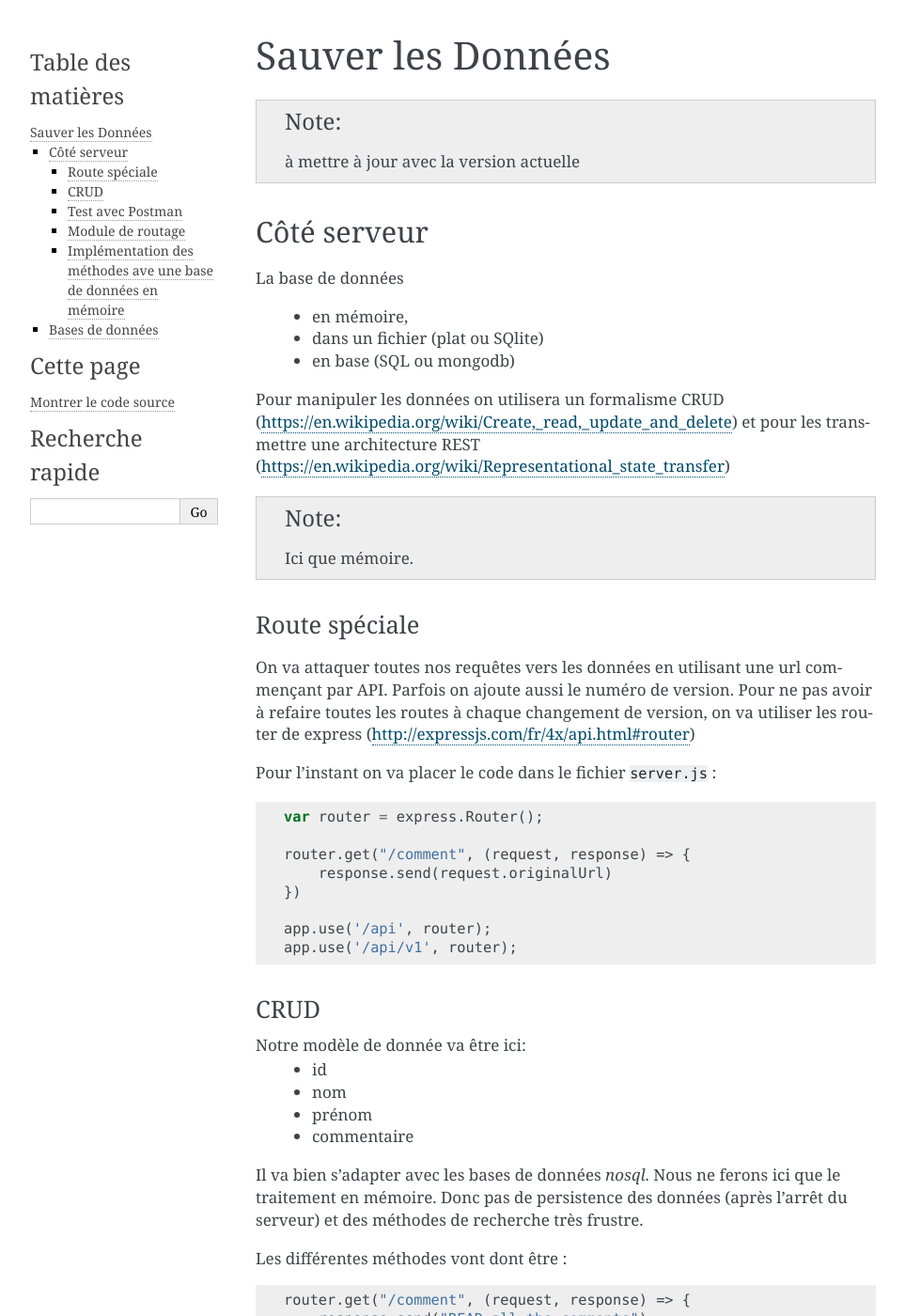
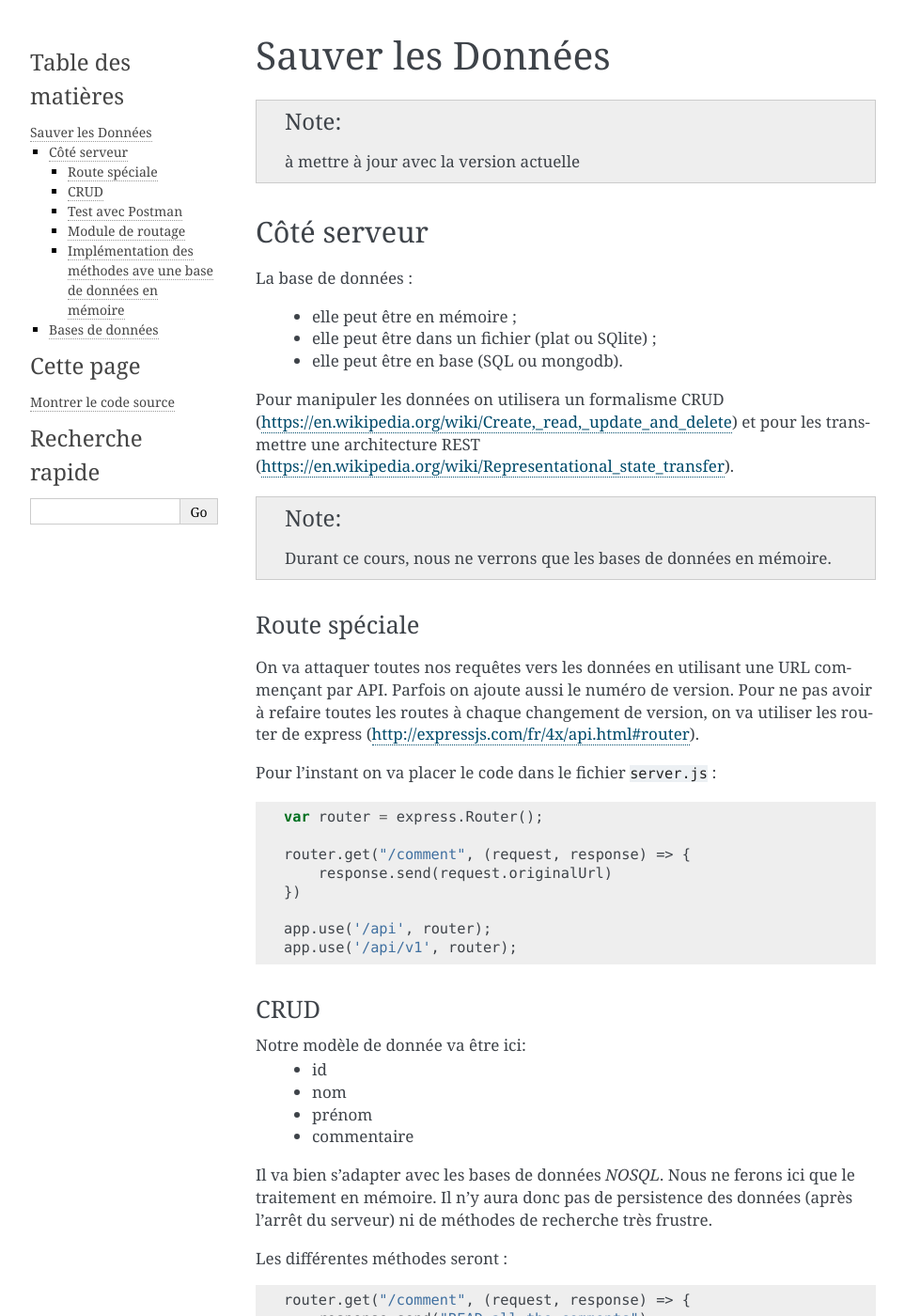
Before and after one commit to FrancoisBrucker/web_serveur, a Sphinx documentation site: the page built from source/cours_2_3_1_crud.rst, in a window 1280 px wide and 1400 px high. Shown: the whole window at 94% size, without its empty margins (148-1111 px from the left). Built offline with Sphinx 7.4.7, drawn with Linux system fonts in a browser that asks for light colours; some of the changed text lies outside the part shown.

Commit message:
Thomas : Correction de "cours_2_3_1_crud"

```diff
--- a/source/cours_2_3_1_crud.rst
+++ b/source/cours_2_3_1_crud.rst
@@ -7,21 +7,20 @@ Sauver les Données
 Côté serveur
 ============
 
-La base de données
+La base de données :
 
+  * elle peut être en mémoire ;
+  * elle peut être dans un fichier (plat ou SQlite) ;
+  * elle peut être en base (SQL ou mongodb).
 
-  * en mémoire,
-  * dans un fichier (plat ou SQlite)
-  * en base (SQL ou mongodb)
+Pour manipuler les données on utilisera un formalisme CRUD (`<https://en.wikipedia.org/wiki/Create,_read,_update_and_delete>`_) et pour les transmettre une architecture REST (`<https://en.wikipedia.org/wiki/Representational_state_transfer>`_).
 
-Pour manipuler les données on utilisera un formalisme CRUD (`<https://en.wikipedia.org/wiki/Create,_read,_update_and_delete>`_) et pour les transmettre une architecture REST (`<https://en.wikipedia.org/wiki/Representational_state_transfer>`_)
-
-.. note:: Ici que mémoire.
+.. note:: Durant ce cours, nous ne verrons que les bases de données en mémoire.
 
 Route spéciale
 ^^^^^^^^^^^^^^
 
-On va attaquer toutes nos requêtes vers les données en utilisant une url commençant par API. Parfois on ajoute aussi le numéro de version. Pour ne pas avoir à refaire toutes les routes à chaque changement de version, on va utiliser les router de express (`<http://expressjs.com/fr/4x/api.html#router>`_)
+On va attaquer toutes nos requêtes vers les données en utilisant une URL commençant par API. Parfois on ajoute aussi le numéro de version. Pour ne pas avoir à refaire toutes les routes à chaque changement de version, on va utiliser les router de express (`<http://expressjs.com/fr/4x/api.html#router>`_).
 
 Pour l'instant on va placer le code dans le fichier :file:`server.js` :
 
@@ -45,9 +44,9 @@ Notre modèle de donnée va être ici:
   * prénom
   * commentaire
 
-Il va bien s'adapter avec les bases de données *nosql*. Nous ne ferons ici que le traitement en mémoire. Donc pas de persistence des données (après l'arrêt du serveur) et des méthodes de recherche très frustre.
+Il va bien s'adapter avec les bases de données *NOSQL*. Nous ne ferons ici que le traitement en mémoire. Il n'y aura donc pas de persistence des données (après l'arrêt du serveur) ni de méthodes de recherche très frustre.
 
-Les différentes méthodes vont dont être :
+Les différentes méthodes seront :
 
 .. code-block:: javascript
 
@@ -76,7 +75,7 @@ Test avec Postman
 
 `<https://www.getpostman.com>`_ est une application permettant de tester facilement vos API REST.
 
-Ceci va nous aider pour créer effectivement els différentes méthodes.
+Ceci va nous aider pour créer effectivement les différentes méthodes.
 
 Module de routage
 ^^^^^^^^^^^^^^^^^
@@ -249,14 +248,14 @@ Ici, notre id va être un nombre qui va toujours grandir. Dans une vrai base de
   module.exports = router;
 
 
-.. note:: si on a le temps les laisser faire une méthode.
+.. note:: Si on a le temps les laisser faire une méthode.
 
 
-.. note:: A faire:  Changer le code du javascript client de :file:`contact.ejs` pour qu'il utilise l'API. Supprimer la requête POST restante dans :file:`server.js`
+.. note:: A faire:  Changer le code du javascript client de :file:`contact.ejs` pour qu'il utilise l'API. Supprimer la requête POST restante dans :file:`server.js`.
 
 
 Bases de données
 ================
 
 Utilisez par exemple `<https://www.youtube.com/watch?v=L4OP8JGKbQU&index=35&list=PL4cUxeGkcC9gcy9lrvMJ75z9maRw4byYp>`_
-pour mettre en place le tout avec une base de données mongodb.
+pour mettre en place le tout avec une base de données MONGODB.
```
Also changed, not shown: other parts of source/cours_2_3_1_crud.rst (+3 -3 lines).
